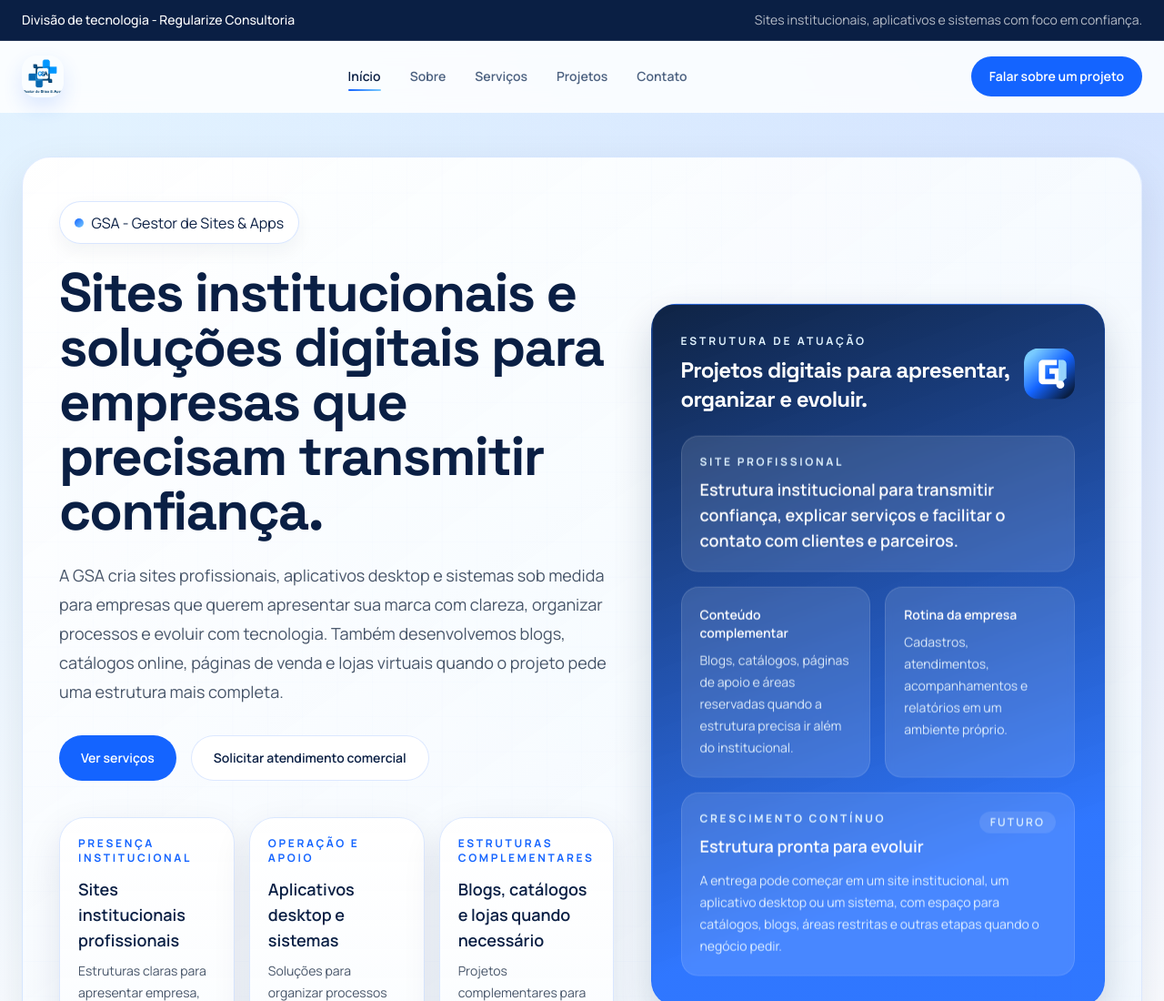
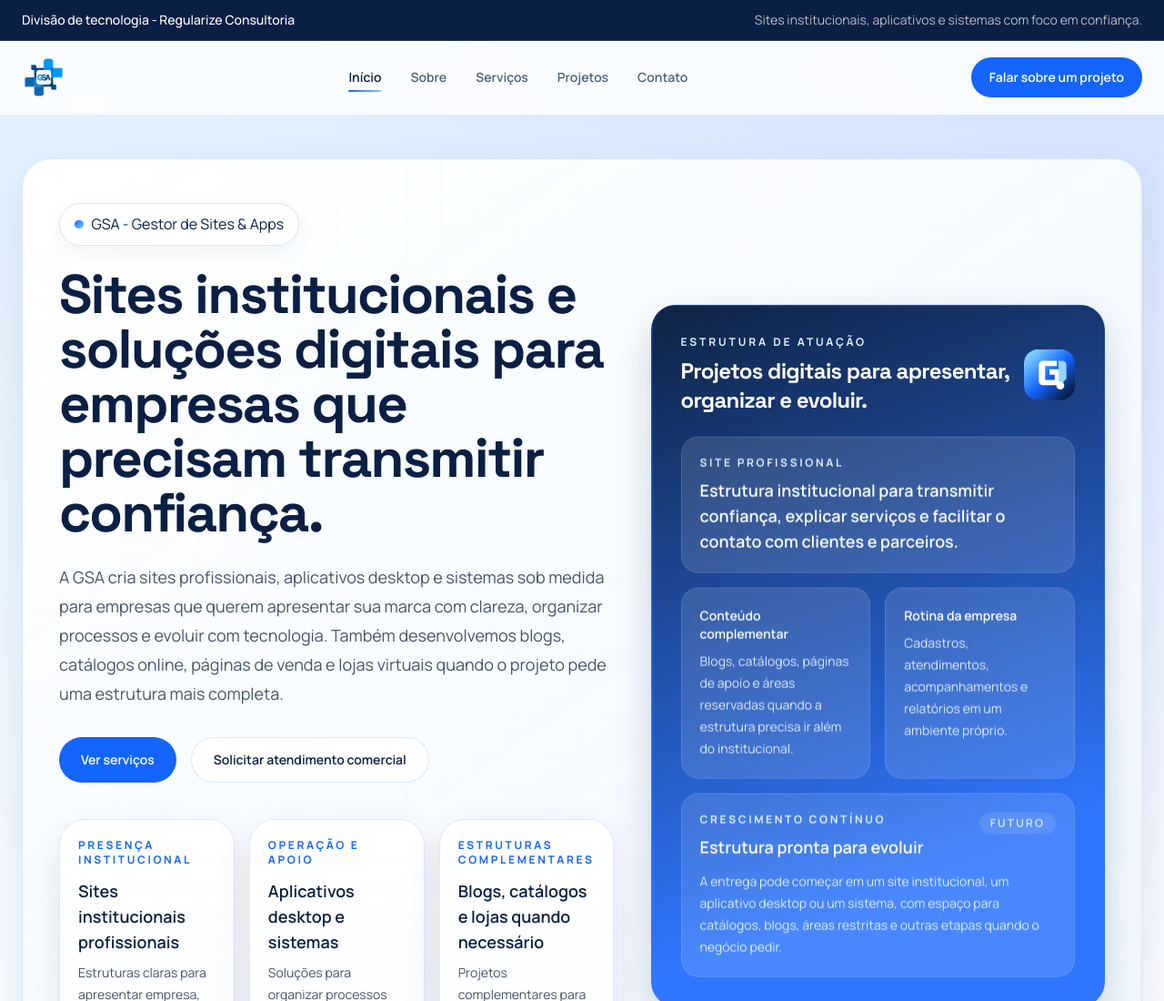
Before and after one commit to fharmacajr-a11y/GSA---SITE, a website: page index.html in a window 1280 px wide. Shown: the top 1100 px of the page at 91% size. Drawn offline with Linux system fonts and the light colour scheme.

Commit message:
chore: ajusta proporcao da logo no header do site gsa

```diff
--- a/assets/css/custom.css
+++ b/assets/css/custom.css
@@ -68,6 +68,14 @@ h4,
   height: 2.9rem;
   border-radius: 1rem;
   box-shadow: 0 10px 22px rgba(20, 100, 255, 0.14);
+}
+
+.brand-header-mark {
+  width: 3rem;
+  height: 3rem;
+  object-fit: contain;
+  display: block;
+  flex-shrink: 0;
 }
 
 .nav-link {
@@ -390,6 +398,13 @@ textarea:focus-visible {
     height: 2.6rem;
   }
 
+
+@media (min-width: 768px) {
+  .brand-header-mark {
+    width: 3.5rem;
+    height: 3.5rem;
+  }
+}
   .hero-shell,
   .cta-band {
     border-radius: 1.5rem;
--- a/index.html
+++ b/index.html
@@ -74,11 +74,11 @@
         <div class="flex items-center justify-between py-4">
           <a href="index.html" class="brand-lockup" aria-label="Página inicial da GSA">
             <img
-              src="assets/img/logo/login-hero-gsa.png"
+              src="assets/img/logo/gsa-logo-header.png"
               alt="GSA"
-              class="brand-mark object-contain"
-              width="48"
-              height="48"
+              class="brand-header-mark"
+              width="512"
+              height="512"
             />
           </a>
 
```
Also changed, not shown: contato.html (+4 -4 lines), projetos.html (+4 -4 lines), servicos.html (+4 -4 lines), sobre.html (+4 -4 lines), assets/img/logo/gsa-logo-header.png (added).
